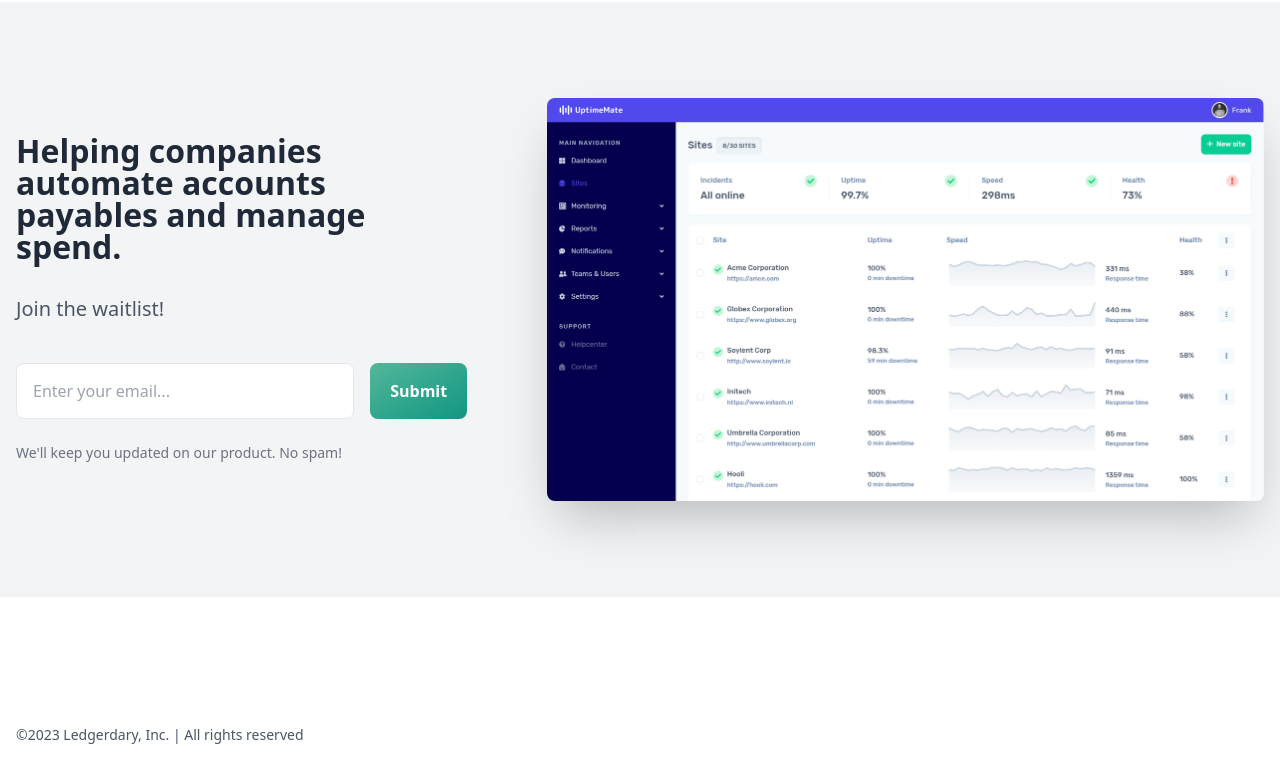
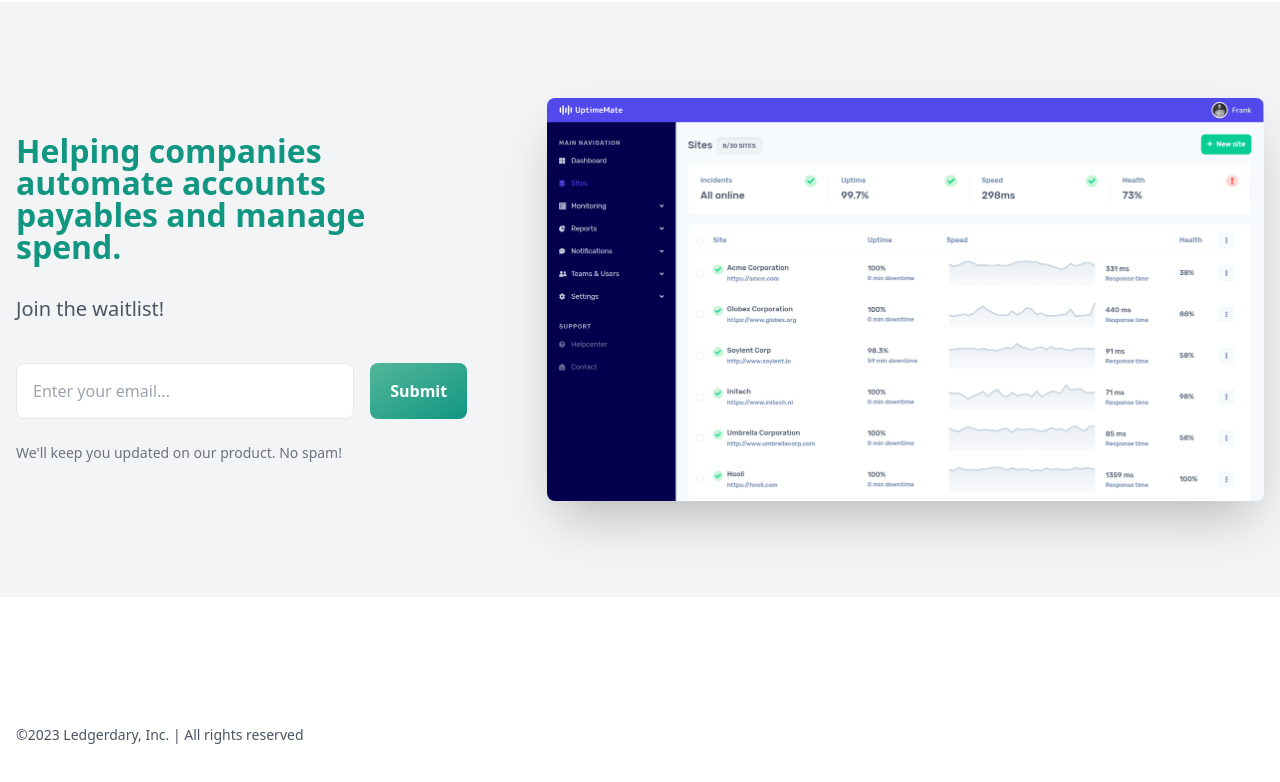
Before and after one commit to emptytank/ledgerdary, a website: page index.html in a window 1280 px wide. Shown: the part 78-860 px from the top of the page. Drawn offline with nearby package versions, Linux system fonts and the light colour scheme.

Commit message:
update index and css

```diff
--- a/index.html
+++ b/index.html
@@ -34,11 +34,11 @@
   <div class="py-12 bg-gray-100 md:py-24">
     <div class="grid max-w-screen-xl px-6 mx-auto lg:px-8 xl:px-4 md:grid-cols-4 xl:grid-cols-5 gap-x-12 lg:gap-x-20">
       <div class="self-center order-2 col-span-2 mt-12 md:order-1 md:mt-0">
-        <h1 class="mb-2 text-3xl font-bold text-gray-800 md:text-4xl lg:text-5xl md:mb-4 lg:mb-8">Helping companies automate accounts payables and manage spend.</h1>
+        <h1 class="mb-2 text-3xl font-bold text-teal-800 md:text-4xl lg:text-5xl md:mb-4 lg:mb-8">Helping companies automate accounts payables and manage spend.</h1>
         <p class="mb-6 text-lg text-gray-600 xl:text-xl lg:mb-8 xl:mb-10">Join the waitlist!</p>
         <div class="flex mb-6 space-x-4">
           <input type="text" placeholder="Enter your email..." class="flex-1 px-4 py-4 leading-none border border-gray-200 rounded-lg focus:outline-none">
-          <button class="inline-block px-5 py-2 font-semibold text-white rounded-lg focus:outline-none bg-gradient-to-br from-teal-600 to-teal-700 hover:from-teal-500 hover:to-teal-700 ">Submit</button>
+          <button class="inline-block px-5 py-2 font-semibold text-white rounded-lg focus:outline-none bg-gradient-to-br from-teal-600 to-teal-700 hover:from-teal-500 hover:to-teal-700">Submit</button>
         </div>
         <p class="text-sm text-gray-500">We'll keep you updated on our product. No spam!</p>
       </div>
```
Also changed, not shown: css/main.css.
